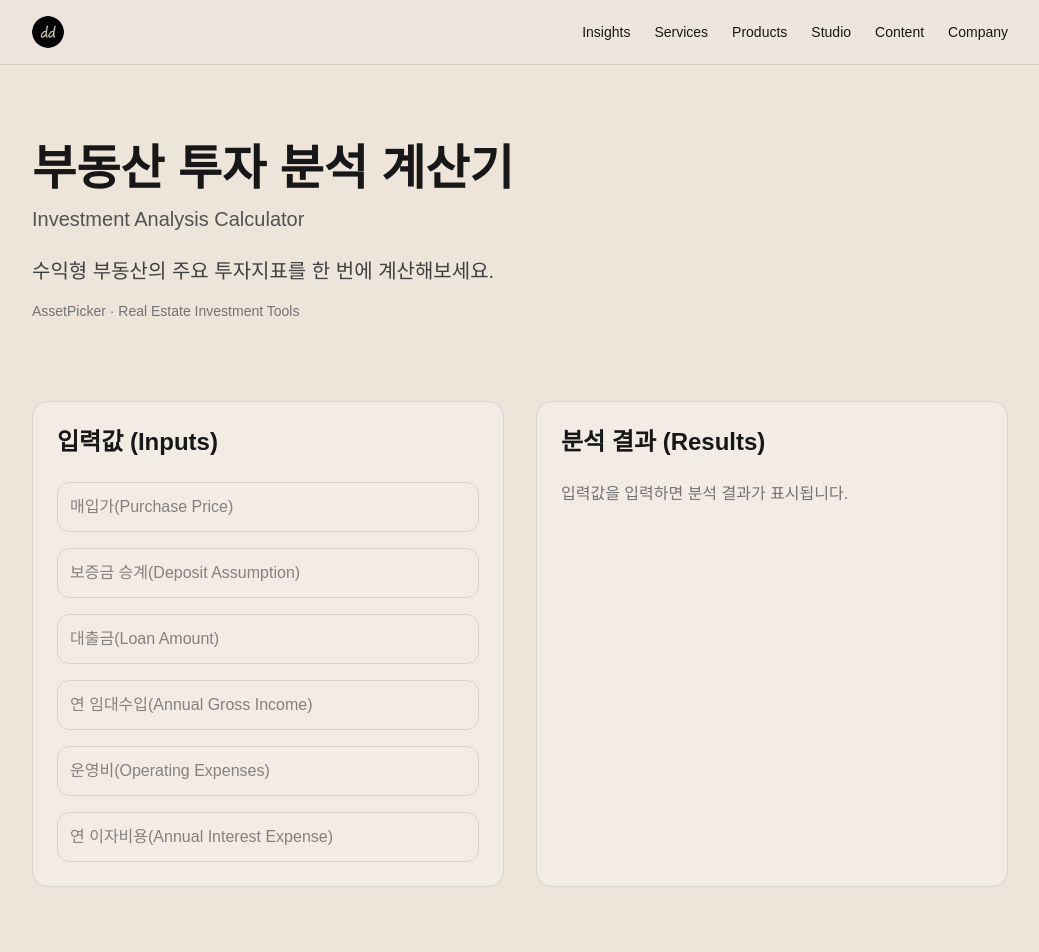
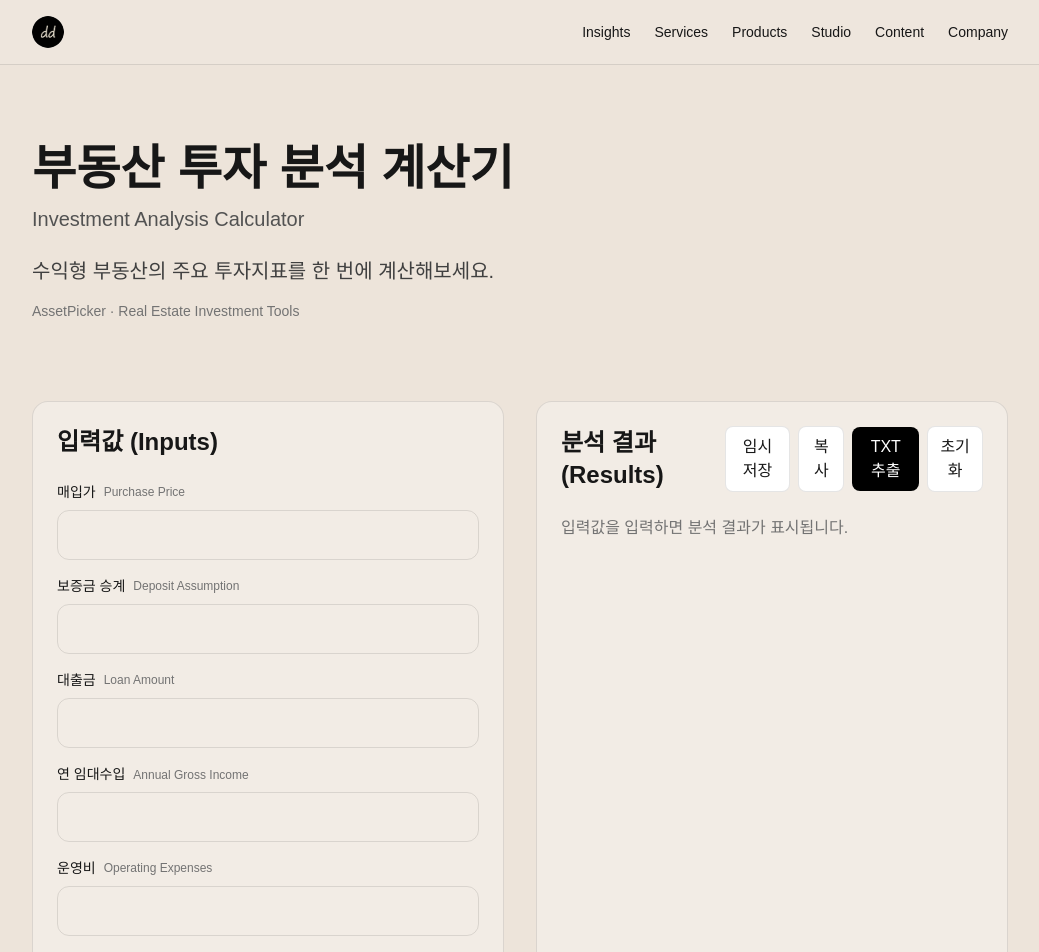
Before and after one commit to dusty-agent/dustydraft-site, a Next.js app: page /products/real-estate-toolkit/investment-analysis in a window 1280 px wide. Shown: the top 952 px of the page, without its empty margins (120-1159 px from the left). Built offline with nearby package versions, Linux system fonts and the light colour scheme.

Commit message:
save and export

```diff
--- a/app/products/real-estate-toolkit/investment-analysis/page.tsx
+++ b/app/products/real-estate-toolkit/investment-analysis/page.tsx
@@ -1,5 +1,6 @@
 "use client";
 import Link from "next/link";
+import { useEffect } from "react";
 
 import { useMemo, useState } from "react";
 
@@ -11,6 +12,203 @@ export default function InvestmentAnalysisPage() {
   const [grossIncome, setGrossIncome] = useState("");
   const [operatingExpenses, setOperatingExpenses] = useState("");
   const [interestExpense, setInterestExpense] = useState("");
+
+  // 임시저장
+  const saveDraft = () => {
+    localStorage.setItem(
+      "investment-analysis",
+      JSON.stringify({
+        purchasePrice,
+        deposit,
+        loan,
+        grossIncome,
+        operatingExpenses,
+        interestExpense,
+      })
+    );
+
+    alert("임시저장되었습니다.");
+  };
+
+  useEffect(() => {
+    const saved = localStorage.getItem(
+      "investment-analysis"
+    );
+
+    if (!saved) return;
+
+    const data = JSON.parse(saved);
+
+    setPurchasePrice(data.purchasePrice ?? "");
+    setDeposit(data.deposit ?? "");
+    setLoan(data.loan ?? "");
+    setGrossIncome(data.grossIncome ?? "");
+    setOperatingExpenses(data.operatingExpenses ?? "");
+    setInterestExpense(data.interestExpense ?? "");
+  }, []);
+
+  // 오늘 날짜
+  const today = new Date()
+  .toISOString()
+  .slice(0, 10);
+  // txt 추출
+  const exportTxt = () => {
+
+    if (!result) {
+      alert("먼저 투자 분석을 진행해주세요.");
+      return;
+    }
+
+    const content = `
+        부동산 투자 분석 결과
+        Investment Analysis Calculator
+
+        =================================
+
+        [입력값]
+
+        매입가: ${format(Number(purchasePrice))}
+        보증금 승계: ${format(Number(deposit))}
+        대출금: ${format(Number(loan))}
+
+        연 임대수입: ${format(Number(grossIncome))}
+        운영비: ${format(Number(operatingExpenses))}
+        연 이자비용: ${format(Number(interestExpense))}
+
+        =================================
+
+        [분석 결과]
+
+        순영업소득 (NOI)
+        ${format(result.noi)}
+
+        자본환원율 (Cap Rate)
+        ${result.capRate.toFixed(2)}%
+
+        실투자금 (Equity)
+        ${format(result.equity)}
+
+        레버리지 (Leverage)
+        ${result.leverage.toFixed(2)}x
+
+        현금흐름 (Cash Flow)
+        ${format(result.cashFlow)}
+
+        자기자본수익률 (ROE)
+        ${result.roe.toFixed(2)}%
+
+        =================================
+
+        Generated by AssetPicker
+        https://blog.naver.com/assetpicker
+        `;
+
+        const blob = new Blob(
+            [content],
+            {
+                type: "text/plain;charset=utf-8",
+            }
+        );
+
+        const url = URL.createObjectURL(blob);
+
+        const link = document.createElement("a");
+
+        link.href = url;
+
+        link.download =
+            `assetpicker-analysis-${today}.txt`;
+
+        document.body.appendChild(link);
+
+        link.click();
+
+        document.body.removeChild(link);
+
+        URL.revokeObjectURL(url);
+        };
+
+  // 클립보드 복사
+  const copyToClipboard = async () => {
+
+    if (!result) {
+      alert("먼저 투자 분석을 진행해주세요.");
+      return;
+    }
+
+    const content = `
+        부동산 투자 분석 결과
+
+        [입력값]
+
+        매입가: ${format(Number(purchasePrice))}
+        보증금 승계: ${format(Number(deposit))}
+        대출금: ${format(Number(loan))}
+
+        연 임대수입: ${format(Number(grossIncome))}
+        운영비: ${format(Number(operatingExpenses))}
+        연 이자비용: ${format(Number(interestExpense))}
+
+        [분석 결과]
+
+        순영업소득 (NOI)
+        ${format(result.noi)}
+
+        자본환원율 (Cap Rate)
+        ${result.capRate.toFixed(2)}%
+
+        실투자금 (Equity)
+        ${format(result.equity)}
+
+        레버리지 (Leverage)
+        ${result.leverage.toFixed(2)}x
+
+        현금흐름 (Cash Flow)
+        ${format(result.cashFlow)}
+
+        자기자본수익률 (ROE)
+        ${result.roe.toFixed(2)}%
+
+        Generated by AssetPicker
+    `;
+
+    try {
+
+      await navigator.clipboard.writeText(content);
+
+      alert("분석 결과가 클립보드에 복사되었습니다.");
+
+    } catch {
+
+      alert("복사에 실패했습니다.");
+
+    }
+  };
+
+  // 초기화
+  const resetCalculator = () => {
+
+    if (
+      !confirm(
+        "입력값과 계산 결과를 모두 초기화하시겠습니까?"
+      )
+    ) {
+      return;
+    }
+
+    setPurchasePrice("");
+    setDeposit("");
+    setLoan("");
+    setGrossIncome("");
+    setOperatingExpenses("");
+    setInterestExpense("");
+
+    localStorage.removeItem(
+      "investment-analysis"
+    );
+
+  };
+
 
   const result = useMemo(() => {
 
@@ -101,64 +299,176 @@ export default function InvestmentAnalysisPage() {
 
                 <div className="space-y-4">
 
-                    <input
-                        type="number"
-                        placeholder="매입가(Purchase Price)"
-                        value={purchasePrice}
-                        onChange={(e)=>setPurchasePrice(e.target.value)}
-                        className="w-full rounded-xl border border-black/10 p-3"
-                    />
+                <div>
+                    <div className="flex items-center gap-2 mb-2">
+
+                        <span className="text-sm font-medium">
+                        매입가
+                        </span>
+
+                        <span className="text-xs text-neutral-500">
+                        Purchase Price
+                        </span>
+
+                    </div>
 
                     <input
                         type="number"
-                        placeholder="보증금 승계(Deposit Assumption)"
-                        value={deposit}
-                        onChange={(e)=>setDeposit(e.target.value)}
-                        className="w-full rounded-xl border border-black/10 p-3"
+                        value={purchasePrice}
+                        onChange={(e) => setPurchasePrice(e.target.value)}
+                        className="w-full rounded-xl border border-black/10 p-3 text-right"
                     />
+                </div>
+
+                <div>
+                    <div className="flex items-center gap-2 mb-2">
+
+                        <span className="text-sm font-medium">
+                        보증금 승계
+                        </span>
+
+                        <span className="text-xs text-neutral-500">
+                        Deposit Assumption
+                        </span>
+
+                    </div>
 
                     <input
                         type="number"
-                        placeholder="대출금(Loan Amount)"
-                        value={loan}
-                        onChange={(e)=>setLoan(e.target.value)}
-                        className="w-full rounded-xl border border-black/10 p-3"
+                        value={deposit}
+                        onChange={(e) => setDeposit(e.target.value)}
+                        className="w-full rounded-xl border border-black/10 p-3 text-right"
                     />
+                </div>
+
+                <div>
+                    <div className="flex items-center gap-2 mb-2">
+
+                        <span className="text-sm font-medium">
+                        대출금
+                        </span>
+
+                        <span className="text-xs text-neutral-500">
+                        Loan Amount
+                        </span>
+
+                    </div>
 
                     <input
                         type="number"
-                        placeholder="연 임대수입(Annual Gross Income)"
-                        value={grossIncome}
-                        onChange={(e)=>setGrossIncome(e.target.value)}
-                        className="w-full rounded-xl border border-black/10 p-3"
+                        value={loan}
+                        onChange={(e) => setLoan(e.target.value)}
+                        className="w-full rounded-xl border border-black/10 p-3 text-right"
                     />
+                </div>
+
+                <div>
+                    <div className="flex items-baseline gap-2 mb-2">
+
+                        <span className="text-sm font-medium">
+                        연 임대수입
+                        </span>
+
+                        <span className="text-xs text-neutral-500">
+                        Annual Gross Income
+                        </span>
+
+                    </div>
 
                     <input
                         type="number"
-                        placeholder="운영비(Operating Expenses)"
-                        value={operatingExpenses}
-                        onChange={(e)=>setOperatingExpenses(e.target.value)}
-                        className="w-full rounded-xl border border-black/10 p-3"
+                        value={grossIncome}
+                        onChange={(e) => setGrossIncome(e.target.value)}
+                        className="w-full rounded-xl border border-black/10 p-3 text-right"
                     />
+                </div>
+
+                <div>
+                    <div className="flex items-center gap-2 mb-2">
+
+                        <span className="text-sm font-medium">
+                        운영비
+                        </span>
+
+                        <span className="text-xs text-neutral-500">
+                        Operating Expenses
+                        </span>
+
+                    </div>
 
                     <input
                         type="number"
-                        placeholder="연 이자비용(Annual Interest Expense)"
-                        value={interestExpense}
-                        onChange={(e)=>setInterestExpense(e.target.value)}
-                        className="w-full rounded-xl border border-black/10 p-3"
+                        value={operatingExpenses}
+                        onChange={(e)=>setOperatingExpenses(e.target.value)}
+                        className="w-full rounded-xl border border-black/10 p-3 text-right"
                     />
+                </div>
+
+                <div>
+                    <div className="flex items-center gap-2 mb-2">
+
+                        <span className="text-sm font-medium">
+                        연 이자비용
+                        </span>
+
+                        <span className="text-xs text-neutral-500">
+                        Annual Interest Expense
+                        </span>
 
                     </div>
 
+                    <input
+                        type="number"
+                        value={interestExpense}
+                        onChange={(e)=>setInterestExpense(e.target.value)}
+                        className="w-full rounded-xl border border-black/10 p-3 text-right"
+                    />
                 </div>
+            </div>
+
+        </div>
 
                 {/* Results */}
                 <div className="border border-black/10 rounded-2xl p-6 bg-white/30">
 
-                <h2 className="text-2xl font-semibold mb-6">
-                    분석 결과 (Results)
-                </h2>
+                    <div className="flex items-center justify-between mb-6">
+
+                        <h2 className="text-2xl font-semibold">
+                            분석 결과 (Results)
+                        </h2>
+
+                        <div className="flex items-center gap-2">
+
+                            <button
+                                onClick={saveDraft}
+                                className="px-3 py-2 rounded-lg border border-black/10 bg-white hover:bg-white/70"
+                            >
+                                임시저장
+                            </button>
+                            <button
+                                onClick={copyToClipboard}
+                                className="px-3 py-2 rounded-lg border border-black/10 bg-white hover:bg-white/70"
+                            >
+                                복사
+                            </button>
+
+                            <button
+                                onClick={exportTxt}
+                                className="px-3 py-2 rounded-lg bg-black text-white hover:opacity-80 transition"
+                                >
+                                TXT 추출
+                            </button>
+
+                            <button
+                                onClick={resetCalculator}
+                                className="px-3 py-2 rounded-lg border border-black/10 bg-white hover:bg-white/70"
+                            >
+                                초기화
+                            </button>
+
+                        </div>
+
+                    </div>
 
                 {result ? (
 
```
